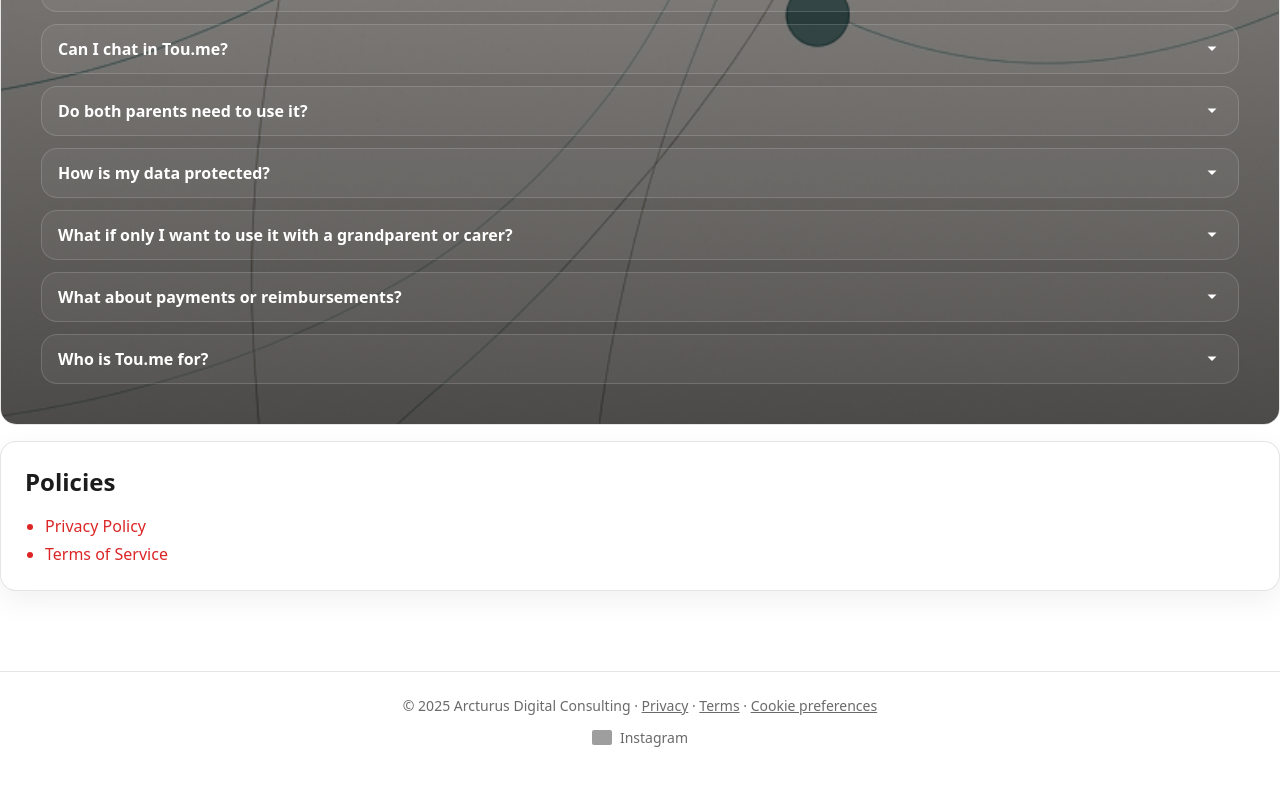
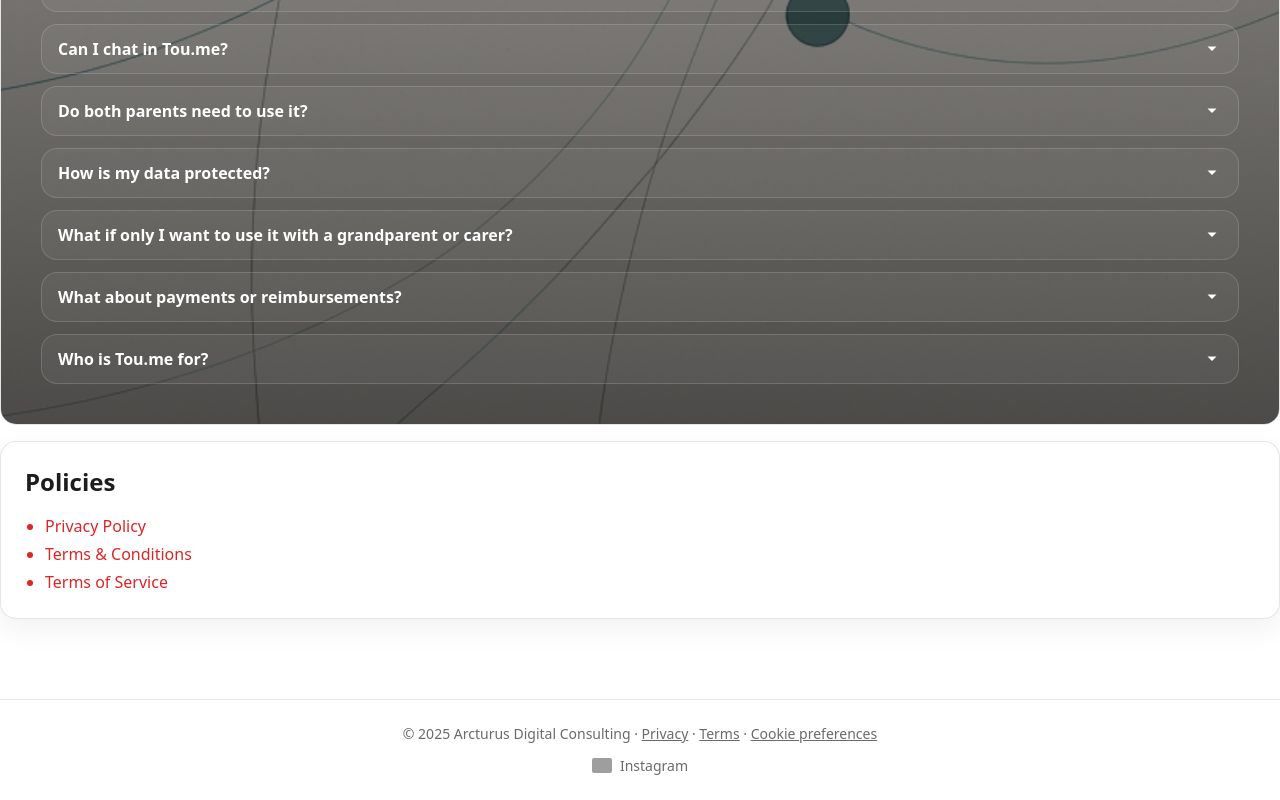
Before and after one commit to repinfaust/arcturusdc.github.io, a Next.js app: page /apps/toume in a window 1280 px wide. Shown: the part 1454-2254 px from the top of the page. Before the commit the page ends 2226 px from the top, so only its background shows below. Built offline with nearby package versions, Linux system fonts and the light colour scheme; no server answers; grey boxes are pictures that could not be loaded.

Commit message:
Refactor policy links for better readability

```diff
--- a/src/app/apps/toume/page.js
+++ b/src/app/apps/toume/page.js
@@ -153,9 +153,10 @@
   <h2 className="text-2xl font-extrabold mb-4">Policies</h2>
   <ul className="list-disc ml-5 mt-2 space-y-1 text-red-600">
     <li>
-      <Link href="/apps/toume/privacy-policy">
-        Privacy Policy
-      </Link>
+      <Link href="/apps/toume/privacy-policy">Privacy Policy</Link>
+    </li>
+    <li>
+      <Link href="/apps/toume/terms">Terms & Conditions</Link>
     </li>
     <li>
       <Link href="/assets/policies/Toume_TermsOfService.pdf" target="_blank" rel="noopener noreferrer">
```
